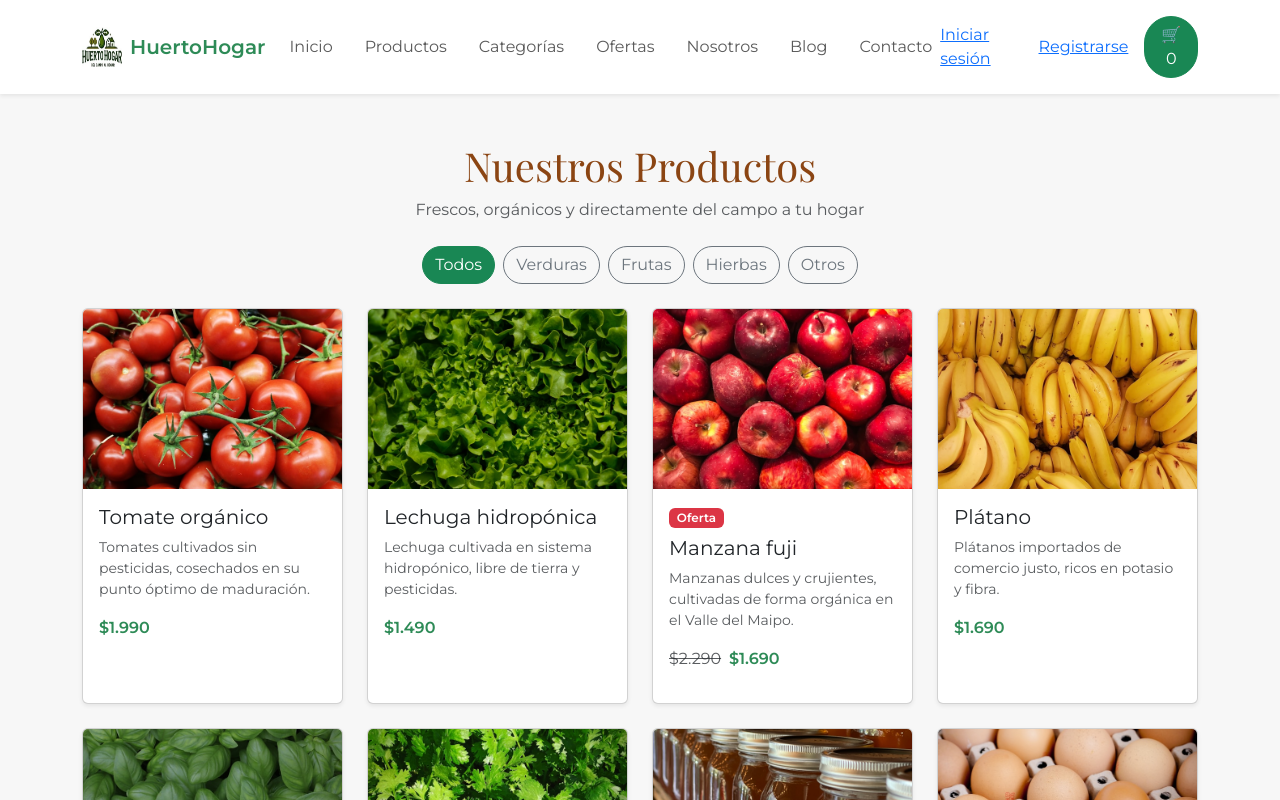
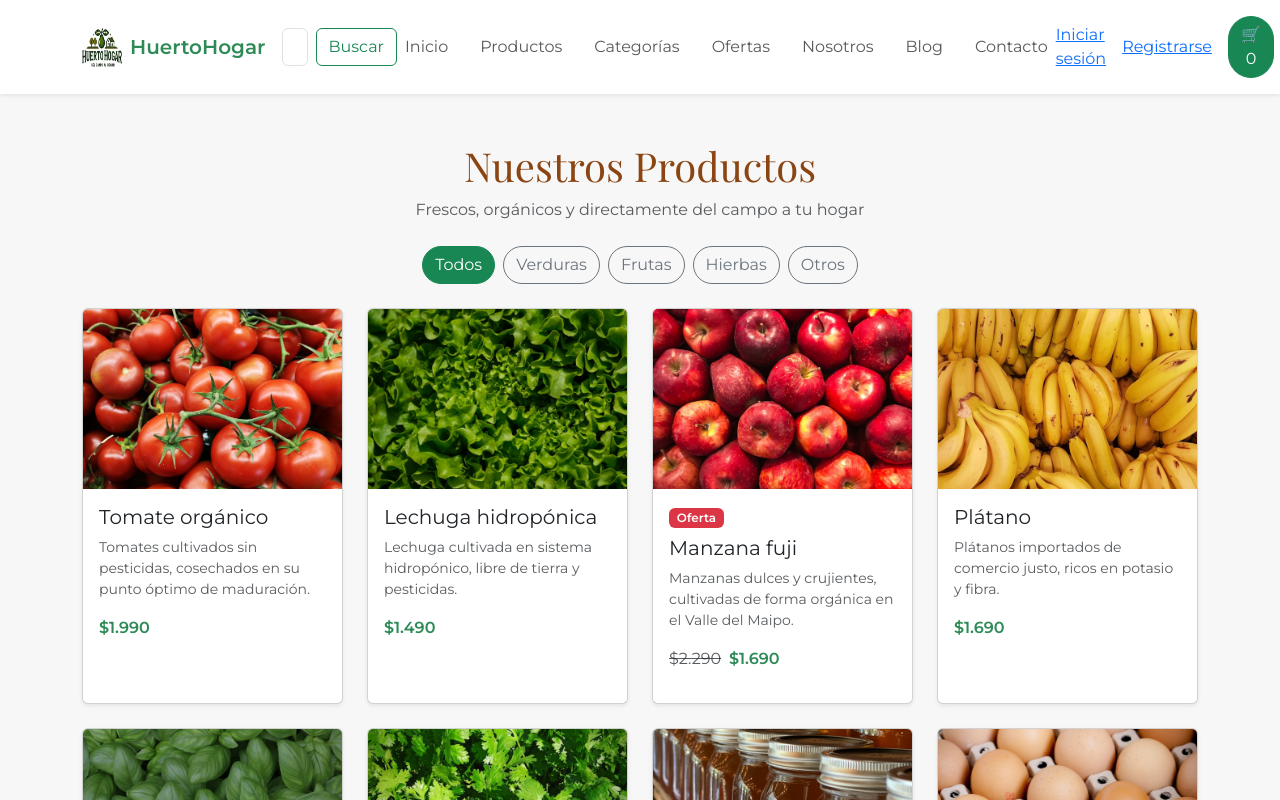
Before and after one commit to osotrvp/huerto-online-react, a React (Vite) app: page /productos in a window 1280 px wide. Shown: the top 800 px of the page. Built offline with nearby package versions, Linux system fonts and the light colour scheme; the HTML template or start-up script is replaced by a standard one.

Commit message:
feat: agrega barra de busqueda en navbar conectada a productos

```diff
--- a/src/components/Navbar.jsx
+++ b/src/components/Navbar.jsx
@@ -1,4 +1,4 @@
-import { Link } from "react-router-dom";
+import { Link, useNavigate } from "react-router-dom";
 import { useEffect, useState } from "react";
 import { obtenerCarrito } from "../services/carritoData";
 import { obtenerSesion, cerrarSesion } from "../services/authData";
@@ -7,6 +7,8 @@ import logo from "../img/logo.jpg";
 function Navbar() {
   const [totalCarrito, setTotalCarrito] = useState(0);
   const [sesion, setSesion] = useState(null);
+  const [busqueda, setBusqueda] = useState("");
+  const navigate = useNavigate();
 
   useEffect(() => {
     function actualizarCarrito() {
@@ -26,6 +28,11 @@ function Navbar() {
     window.location.href = "/";
   }
 
+  function handleBuscar(e) {
+    e.preventDefault();
+    if (busqueda.trim()) navigate(`/productos?buscar=${encodeURIComponent(busqueda.trim())}`);
+  }
+
   return (
     <nav className="navbar navbar-expand-lg bg-white shadow-sm sticky-top py-3">
       <div className="container">
@@ -33,6 +40,12 @@ function Navbar() {
           <img src={logo} alt="Logo HuertoHogar" width="40" height="40" />
           HuertoHogar
         </Link>
+
+        <form className="d-none d-lg-flex mx-auto" style={{ maxWidth: "350px" }} onSubmit={handleBuscar}>
+          <input className="form-control me-2" placeholder="Buscar" value={busqueda} onChange={(e) => setBusqueda(e.target.value)} />
+          <button className="btn btn-outline-success" type="submit">Buscar</button>
+        </form>
+
         <button className="navbar-toggler" type="button" data-bs-toggle="collapse" data-bs-target="#navMenu">
           <span className="navbar-toggler-icon"></span>
         </button>
--- a/src/pages/Productos.jsx
+++ b/src/pages/Productos.jsx
@@ -10,12 +10,16 @@ function Productos() {
   const [productos, setProductos] = useState([]);
   const [searchParams, setSearchParams] = useSearchParams();
   const categoriaActiva = searchParams.get("categoria") || "todos";
+  const textoBusqueda = searchParams.get("buscar") || "";
 
   useEffect(() => {
     setProductos(obtenerProductos());
   }, []);
 
-  const filtrados = categoriaActiva === "todos" ? productos : productos.filter((p) => p.categoria === categoriaActiva);
+  let filtrados = categoriaActiva === "todos" ? productos : productos.filter((p) => p.categoria === categoriaActiva);
+if (textoBusqueda) {
+  filtrados = filtrados.filter((p) => p.nombre.toLowerCase().includes(textoBusqueda.toLowerCase()));
+}
 
   return (
     <Layout>
```
Lines whose indentation alone changed are shown as unchanged.
